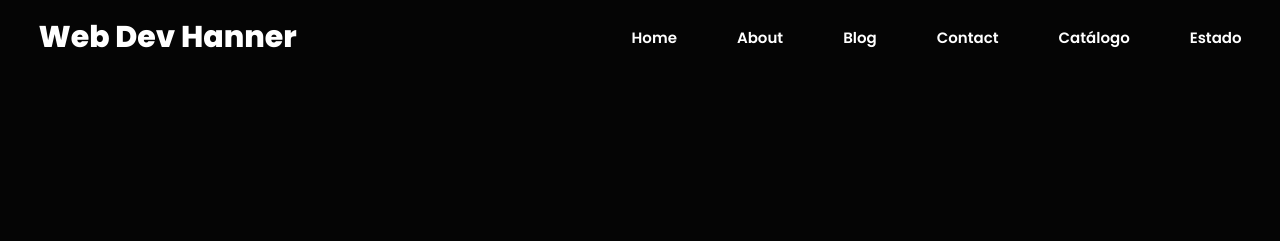
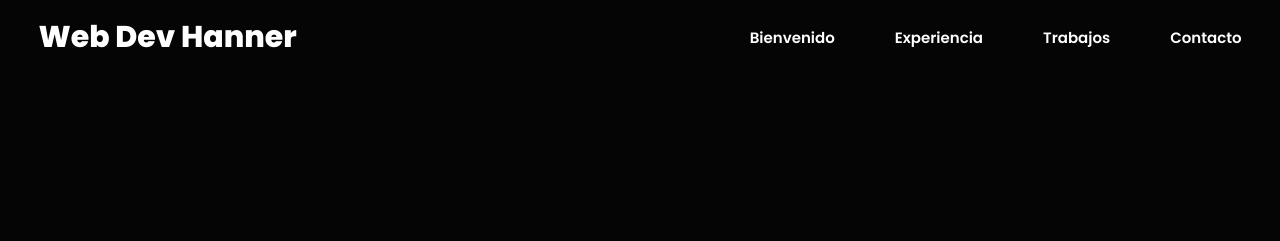
Before and after one commit to HannerB/WEBPAGE-TEST, a plain HTML site: page index.html in a window 1280 px wide. Shown: the top 241 px of the page. Drawn offline with nearby package versions, Linux system fonts and the light colour scheme.

Commit message:
Update index.html

```diff
--- a/index.html
+++ b/index.html
@@ -18,12 +18,10 @@
             <a href="" class="logo">Web Dev Hanner</a>
 
             <ul class="navlist">
-                <li><a href="">Home</a></li>
-                <li><a href="">About</a></li>
-                <li><a href="">Blog</a></li>
-                <li><a href="">Contact</a></li>
-                <li><a href="">Catálogo</a></li>
-                <li><a href="">Estado</a></li>
+                <li><a href="">Bienvenido</a></li>
+                <li><a href="">Experiencia</a></li>
+                <li><a href="">Trabajos</a></li>
+                <li><a href="">Contacto</a></li>
             </ul>
 
             <div class="bx bx-menu" id="menu-icon"> </div>
```
